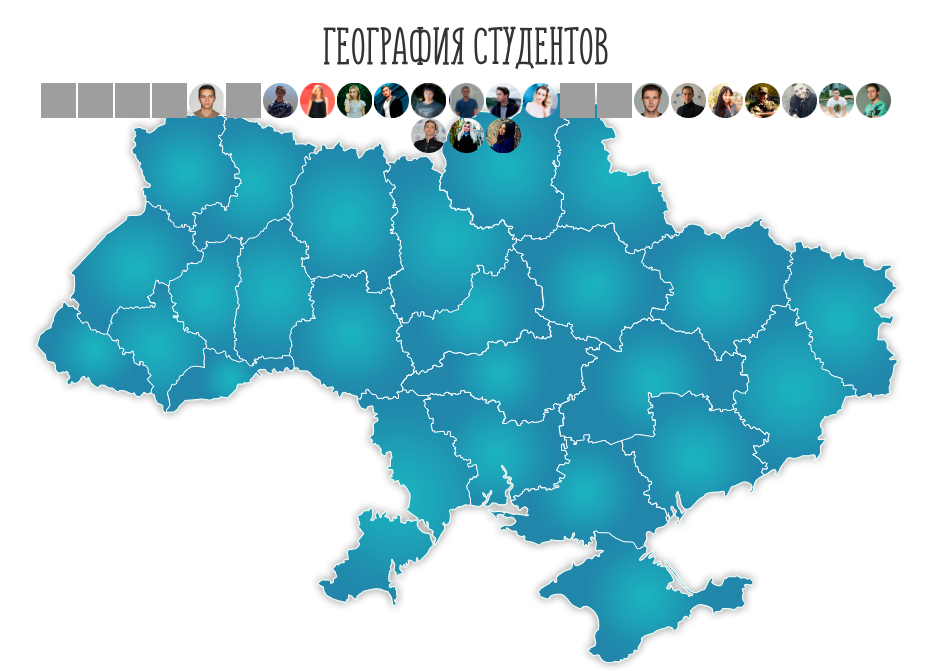
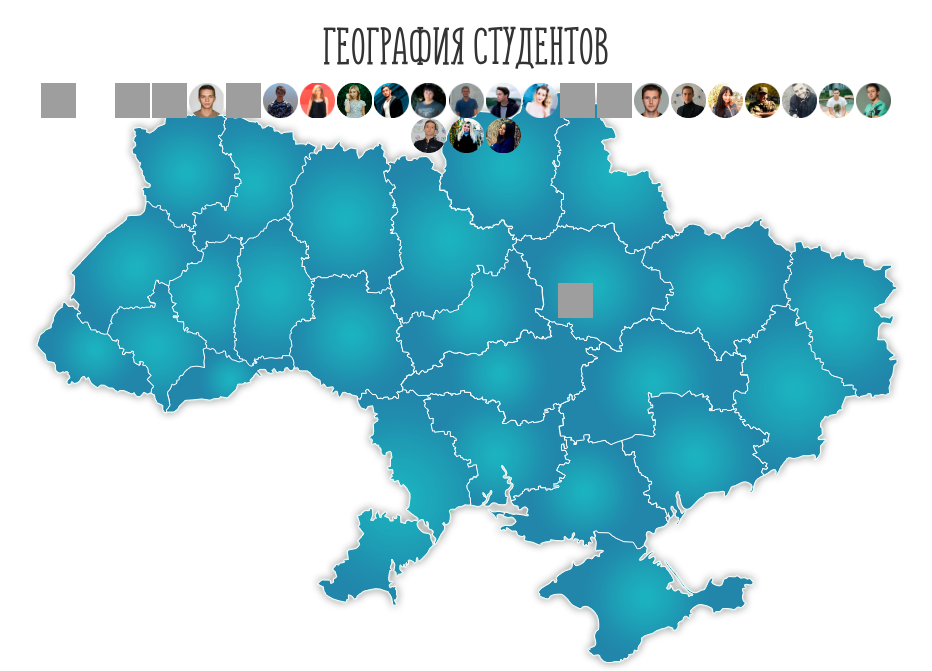
Before and after one commit to Chalapa-Nika/Chalapa-Nika.github.io, a PHP site: page / in a window 1280 px wide. Shown: the part 2402-3073 px from the top of the page, without its empty margins (174-1106 px from the left). Run offline with PHP 8.4, Linux system fonts and the light colour scheme; some web fonts are replaced; grey boxes are pictures that could not be loaded.

Commit message:
Update style.css

```diff
--- a/style.css
+++ b/style.css
@@ -252,7 +252,8 @@ a.btn:hover,
 
 }
 .num_2 {
-
+    left: 480px;
+    top: 200px;
 }
 .num_3 {
 
```
